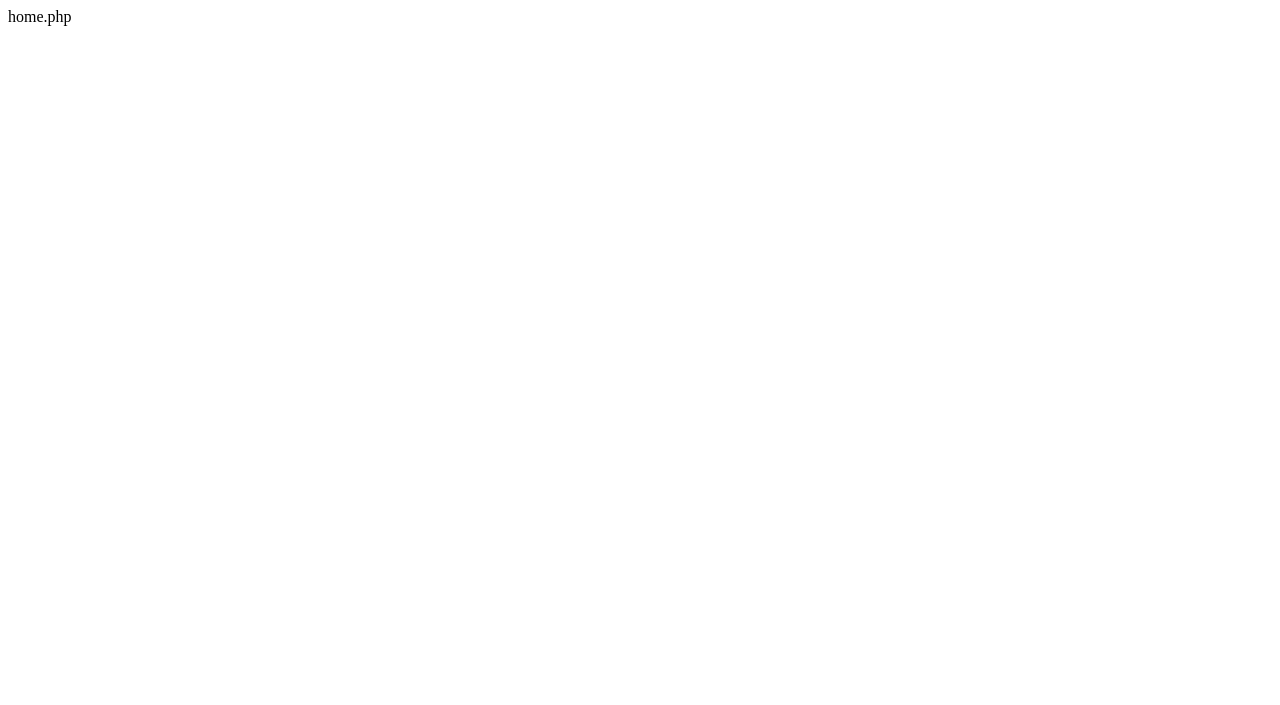
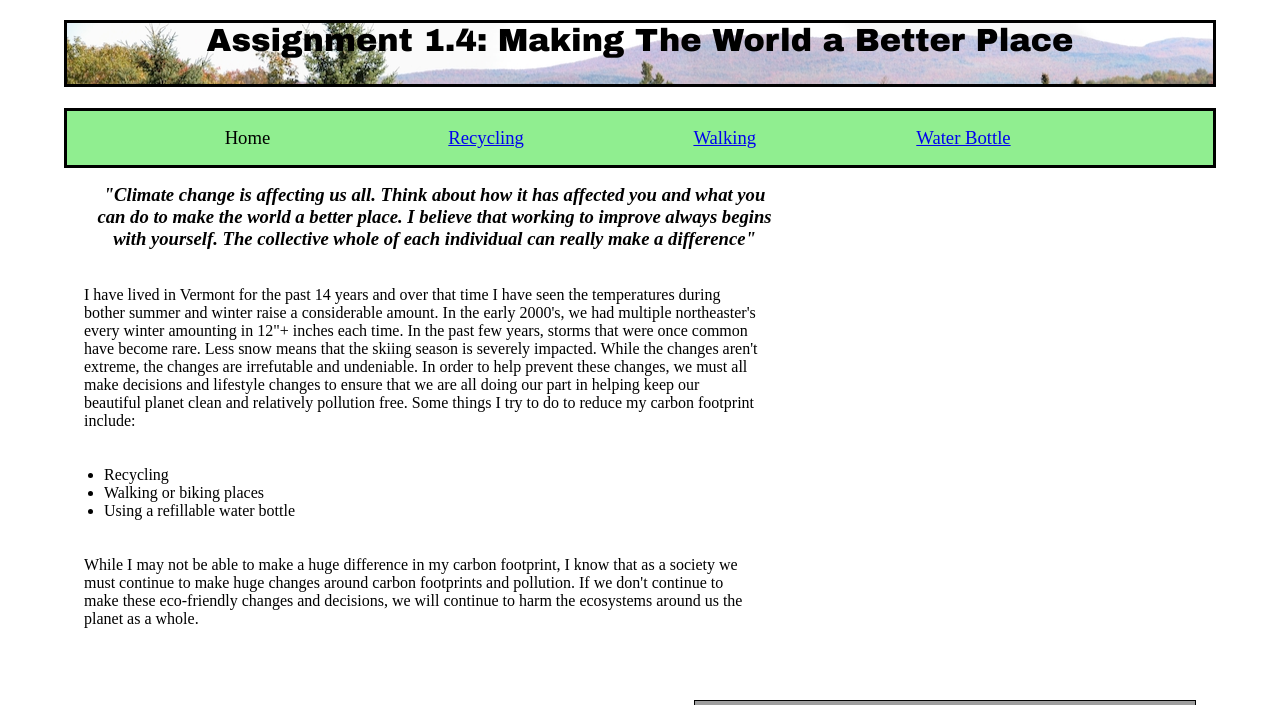
Before and after one commit to lprior/assignment, a PHP site: page / in a window 1280 px wide. Before the commit the part shown is almost empty. Shown: the top 705 px of the page. Before the commit the page ends 26 px from the top, so only its background shows below. Run offline with PHP 8.4, Linux system fonts and the light colour scheme; grey boxes are pictures that could not be loaded.

Commit message:
Update index.php

```diff
--- a/index.php
+++ b/index.php
@@ -1 +1,43 @@
-home.php
+<body>
+    <?php
+    include("top.php");
+    ?>
+    <article id="main">
+        <h2>"Climate change is affecting us all. Think about how it has affected you
+            and what you can do to make the world a better place. I believe that
+            working to improve always begins with yourself. The collective whole of
+            each individual can really make a difference"</h2>
+
+        <p>I have lived in Vermont for the past 14 years and over that time I have seen
+            the temperatures during bother summer and winter raise a considerable amount.
+            In the early 2000's, we had multiple northeaster's every winter amounting in 12"+ inches each time. In the past
+            few years, storms that were once common have become rare. Less snow means
+            that the skiing season is severely impacted. While the changes aren't extreme, the changes are irrefutable and undeniable.
+            In order to help prevent these changes, we must all make decisions and
+            lifestyle changes to ensure that we are all doing our part in helping keep our beautiful planet clean and
+            relatively pollution free. Some things I try to do to reduce my carbon
+            footprint include:
+        </p>
+        <ul id="list">
+            <li>Recycling</li>
+            <li>Walking or biking places</li>
+            <li>Using a refillable water bottle</li>
+        </ul>
+        <p>While I may not be able to make a huge difference in my carbon footprint, I
+            know that as a society we must continue to make huge changes around carbon
+            footprints and pollution. If we don't continue to make these eco-friendly
+            changes and decisions, we will continue to harm the ecosystems around us the
+            planet as a whole.
+        </p>
+    </article>
+    <aside>
+        <p><figure class="img-right small" id="other">
+            <a href="http://www.solarviews.com/raw/earth/bluemarblewest.jpg">
+                <img class="small" alt="The Earth" src="/cs008/assignment1.2/planet.jpg"></a>
+            <figcaption>We all have to share this planet. Click to view larger image.</figcaption>
+        </figure>
+    </aside>
+    <?php
+    include("footer.php");
+    ?>
+</body>
```
